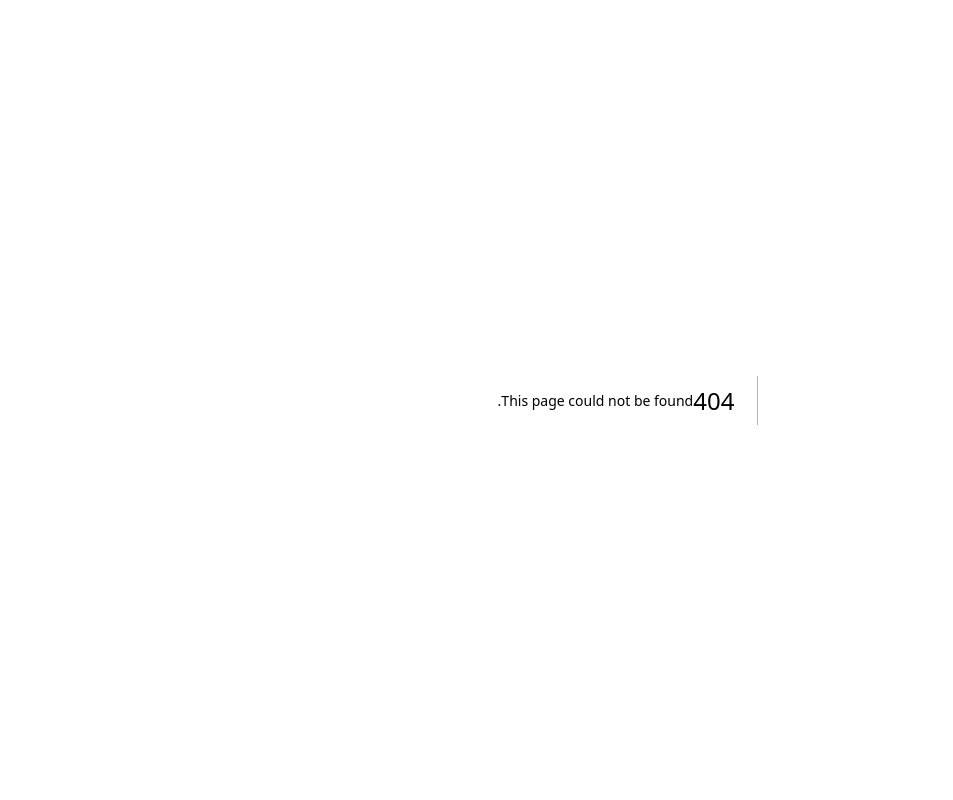
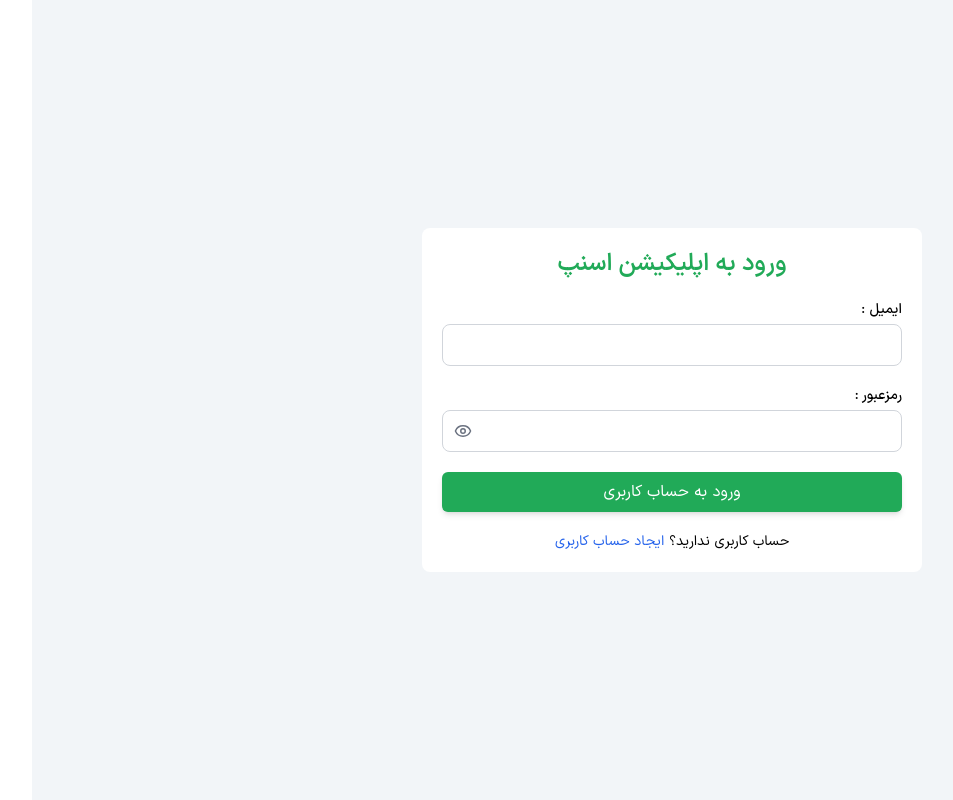
Before and after one commit to erfanmazid/snapp-clone, a Next.js app: page /login in a window 1280 px wide. Before the commit this address had no page. Shown: the whole page, without its empty margins (44-997 px from the left). Built offline with nearby package versions, Linux system fonts and the light colour scheme; no server answers.

Commit message:
feat: create login page

```diff
--- /dev/null
+++ b/app/login/page.tsx
@@ -0,0 +1,86 @@
+"use client";
+
+import Button from "@/components/ui/Button";
+import Input from "@/components/ui/input/Input";
+import { useAuth } from "@/hooks/useAuth";
+import { zodResolver } from "@hookform/resolvers/zod";
+import Link from "next/link";
+import { useForm } from "react-hook-form";
+import toast from "react-hot-toast";
+import { z } from "zod";
+
+const formSchema = z.object({
+  email: z.string().email("لطفاً یک ایمیل معتبر وارد کنید."),
+  password: z.string().min(8, "رمز عبور باید حداقل شامل ۸ حرف باشد."),
+});
+
+type FormValues = z.infer<typeof formSchema>;
+
+function LoginPage() {
+  const { signIn, loading } = useAuth();
+  const {
+    register,
+    handleSubmit,
+    formState: { errors },
+  } = useForm({
+    defaultValues: {
+      email: "",
+      password: "",
+    },
+    resolver: zodResolver(formSchema),
+  });
+
+  const onSubmit = async (data: FormValues) => {
+    const { error } = await signIn(data.email, data.password);
+    console.log(error?.message);
+    if (!error) {
+      return toast.success("ورود موفقیت آمیز بود.");
+    } else {
+      return toast.error(error.message);
+    }
+  };
+  return (
+    <div className="w-full min-h-screen flex items-center justify-center bg-lightBlue p-5">
+      <div className="bg-white max-w-[500px] w-full rounded-lg p-5 flex flex-col items-center justify-center gap-5">
+        <h1 className="text-2xl text-primary font-semibold">
+          ورود به اپلیکیشن اسنپ
+        </h1>
+        <form
+          className="w-full flex flex-col gap-5"
+          onSubmit={handleSubmit(onSubmit)}
+        >
+          <Input
+            label="ایمیل :"
+            type="text"
+            {...register("email")}
+            error={errors.email?.message}
+          />
+          <Input
+            label="رمزعبور :"
+            type="password"
+            {...register("password")}
+            error={errors.password?.message}
+          />
+          <Button
+            className="w-full !bg-primary"
+            type="submit"
+            loading={loading}
+          >
+            ورود به حساب کاربری
+          </Button>
+        </form>
+
+        <div>
+          <p className="text-sm">
+            حساب کاربری ندارید؟{" "}
+            <Link href="/signup">
+              <span className="text-blue-600">ایجاد حساب کاربری</span>
+            </Link>
+          </p>
+        </div>
+      </div>
+    </div>
+  );
+}
+
+export default LoginPage;
```
